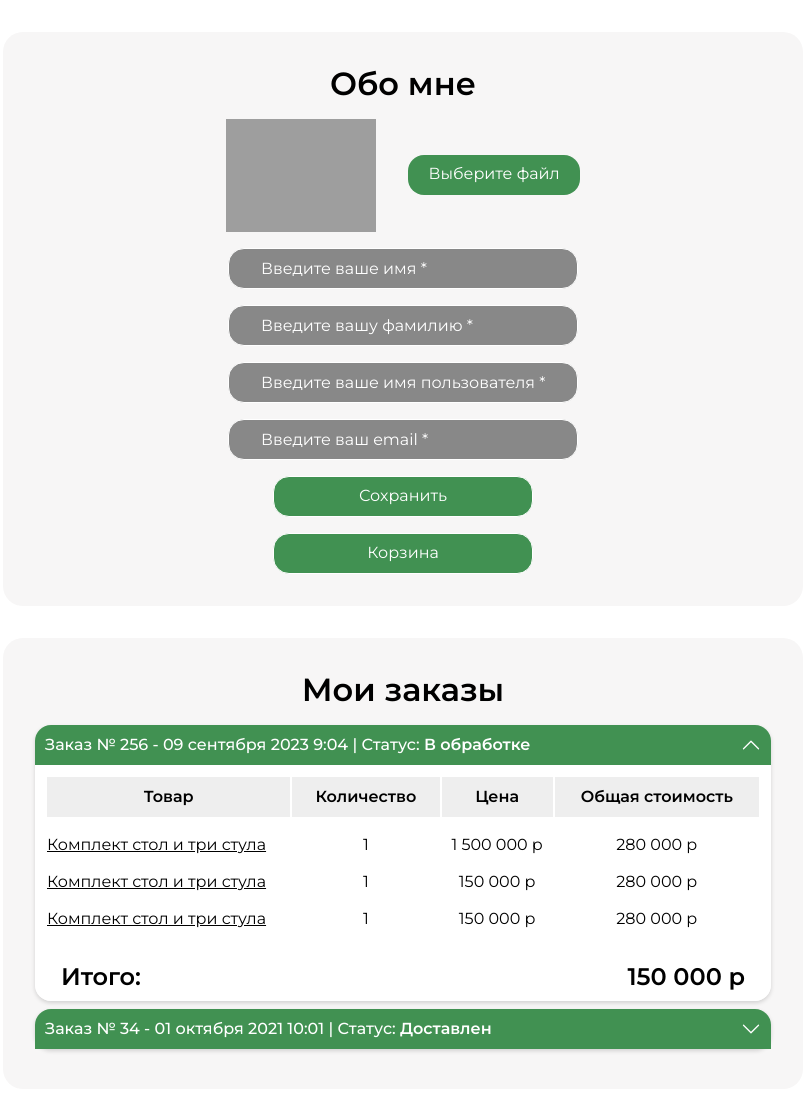
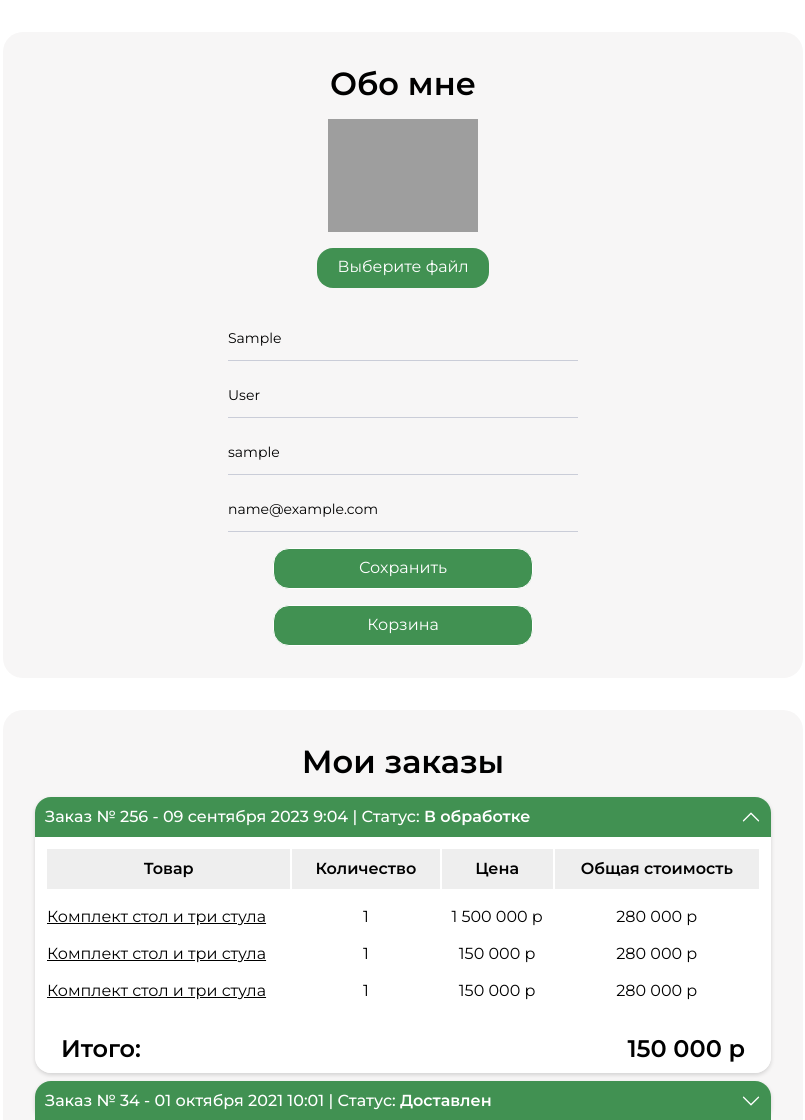
Before and after one commit to troxin-a/interior-furniture-store, a Django app: page /user/profile in a window 1280 px wide. Shown: the part 400-1520 px from the top of the page, without its empty margins (237-1042 px from the left). Run offline with Django 4.2, Linux system fonts and the light colour scheme; the visitor is signed in with stand-in values (Sample User, id 1); some libraries are stand-ins or nearby versions; grey boxes are pictures that could not be loaded.

Commit message:
Add Form Edit User Profile

```diff
--- a/app/goods/views.py
+++ b/app/goods/views.py
@@ -1,7 +1,7 @@
-from django.shortcuts import get_list_or_404, render
+from django.shortcuts import render
 from django.core.paginator import Paginator
 
-from goods.utils import q_search
+from goods.utils import get_queryset_or_404, q_search
 from goods.models import Products
 
 
@@ -17,7 +17,7 @@ def catalog(request, category_slug=None):
     elif query:
         goods = q_search(query)
     else:
-        goods = get_list_or_404(Products.objects.filter(category__slug=category_slug))
+        goods = get_queryset_or_404(Products.objects.filter(category__slug=category_slug))
 
     if on_sale:
         goods = goods.filter(discount__gt=0)
--- a/app/static/src/css/users/profile.css
+++ b/app/static/src/css/users/profile.css
@@ -32,40 +32,36 @@
   display: flex;
   flex-direction: column;
   align-items: center;
+  gap: 16px;
   /* Focus */
   /* Hover/active */
   /* Disabled */
 }
 .content .profile .form .avatar {
   display: flex;
+  flex-direction: column;
   align-items: center;
   margin-bottom: 16px;
-}
-.content .profile .form .avatar__img {
-  margin-right: 32px;
+  gap: 16px;
 }
 .content .profile .form__input {
+  border: none;
+  outline: none;
+  background: transparent;
+  border-bottom: 1px solid rgb(202, 205, 216);
+  color: rgb(0, 0, 0);
+  font-size: 14px;
+  font-weight: 400;
+  line-height: 17px;
+  padding-bottom: 3px;
   width: 350px;
   height: 41px;
-  box-sizing: border-box;
-  border: 1px solid white;
-  border-radius: 16px;
-  padding-left: 32px;
-  padding-right: 32px;
-  color: white;
-  font-size: 16px;
-  font-weight: 400;
-  line-height: 20px;
-  text-align: left;
-  background-color: #888888;
-  outline: none;
-  margin-bottom: 16px;
 }
 .content .profile .form__input::-moz-placeholder {
-  color: white;
+  color: rgb(0, 0, 0);
 }
 .content .profile .form__input::placeholder {
-  color: white;
+  color: rgb(0, 0, 0);
 }
 .content .profile .form__button {
   background-color: #419152;
@@ -85,7 +81,6 @@
   display: flex;
   justify-content: center;
   align-items: center;
-  margin-top: 16px;
 }
 .content .profile .form .input-file span {
   position: relative;
--- a/app/static/src/css/users/profile.scss
+++ b/app/static/src/css/users/profile.scss
@@ -36,36 +36,31 @@
       display: flex;
       flex-direction: column;
       align-items: center;
+      gap: 16px;
 
       .avatar {
         display: flex;
+        flex-direction: column;
         align-items: center;
         margin-bottom: 16px;
-
-        &__img {
-          margin-right: 32px;
-        }
+        gap: 16px;
       }
 
       &__input {
+        border: none;
+        outline: none;
+        background: transparent;
+        border-bottom: 1px solid rgb(202, 205, 216);
+        color: rgb(0, 0, 0);
+        font-size: 14px;
+        font-weight: 400;
+        line-height: 17px;
+        padding-bottom: 3px;
         width: 350px;
         height: 41px;
-        box-sizing: border-box;
-        border: 1px solid white;
-        border-radius: 16px;
-        padding-left: 32px;
-        padding-right: 32px;
-        color: white;
-        font-size: 16px;
-        font-weight: 400;
-        line-height: 20px;
-        text-align: left;
-        background-color: #888888;
-        outline: none;
-        margin-bottom: 16px;
 
         &::placeholder {
-          color: white;
+          color: rgb(0, 0, 0);
         }
       }
 
@@ -88,7 +83,7 @@
           display: flex;
           justify-content: center;
           align-items: center;
-          margin-top: 16px;
+          // margin-top: 16px;
         }
       }
 
--- a/app/templates/base.html
+++ b/app/templates/base.html
@@ -149,6 +149,7 @@
         </nav>
     </header>
 
+    {% include 'includes/notifications.html' %}
     {% block top__content %}{% endblock top__content %}
 </div>
 
@@ -230,6 +231,15 @@
 </footer>
 
 </body>
+<script>
+    setTimeout(hide_notifications, 5000);
+
+    function hide_notifications(){
+	    var element = document.getElementById("notifications");
+        element.className += ' notifications-container_hide';
+    }
+</script>
+
 
 
 </html>
--- a/app/users/forms.py
+++ b/app/users/forms.py
@@ -1,11 +1,18 @@
 from django import forms
-from django.contrib.auth.forms import AuthenticationForm, UserCreationForm
+from django.contrib.auth.forms import (
+    AuthenticationForm,
+    UserCreationForm,
+    UserChangeForm,
+)
 from users.models import User
 
 
 class UserLoginForm(AuthenticationForm):
     class Meta:
         model = User
+
+    username = forms.CharField()
+    password = forms.CharField()
 
 
 class UserRegistrationForm(UserCreationForm):
@@ -26,3 +33,21 @@ class UserRegistrationForm(UserCreationForm):
     email = forms.CharField()
     password1 = forms.CharField()
     password2 = forms.CharField()
+
+
+class UserEditForm(UserChangeForm):
+    class Meta:
+        model = User
+        fields = (
+            "image",
+            "first_name",
+            "last_name",
+            "username",
+            "email",
+        )
+
+        image = forms.ImageField(required=False)
+        first_name = forms.CharField()
+        last_name = forms.CharField()
+        username = forms.CharField()
+        email = forms.CharField()
--- a/app/users/templates/users/login.html
+++ b/app/users/templates/users/login.html
@@ -12,7 +12,6 @@
         <h1 class="top__text">Авторизация</h1>
         <form class="form" action="{% url "user:login" %}" method="POST">
             {% csrf_token %}
-            {% include 'includes/notifications.html' %}
             <input type="text" class="form__input" id="username" value="{% if form.username.value %}{{ form.username.value }}{% endif %}" name="username" placeholder="Введите ваше имя пользователя" required>
             <input type="password" class="form__input" id="password" name="password" placeholder="Введите ваш пароль" required>
             <button type="submit" class="form__button">Войти</button>
--- a/app/users/templates/users/profile.html
+++ b/app/users/templates/users/profile.html
@@ -3,6 +3,8 @@
 
 {% block css %}
     <link rel="stylesheet" href="{% static "src/css/users/profile.css" %}">
+    <script src="https://snipp.ru/cdn/jquery/2.1.1/jquery.min.js"></script>
+
 {% endblock css %}
 
 {% block top__content %}
@@ -17,25 +19,70 @@
     <div class="profile">
         <h1>Обо мне</h1>
         <div class="">
-            <form class="form">
+            <form class="form" action="{% url "user:profile" %}" method="POST" enctype="multipart/form-data">
+                {% csrf_token %}
                 <div class="avatar">
-                    <img src="{% static "src/img/cart/prod1.jpg" %}"
+                    <img src="{% if user.image %}{{ user.image.url }}{% else %}{% static "src/img/cart/prod1.jpg" %}{% endif %}"
                         alt="Аватар пользователя" class="avatar__img"
                         style="max-width: 150px;">
                     <label class="input-file">
-                        <input type="file" name="file">
+                        <input type="file" name="image">
                         <span>Выберите файл</span>
                     </label>
+                    {% if form.image.errors %}
+                    <div class="notifications">
+                        {% for item in form.image.errors %}
+                        <div class="notifications__item item_red">
+                            {{ item }}
+                        </div>
+                        {% endfor %}
+                    </div>
+                    {% endif %}
                 </div>
-                <input type="text" class="form__input" id="firstName"
-                    placeholder="Введите ваше имя *" value="" required>
-                <input type="text" class="form__input" id="lastName"
-                    placeholder="Введите вашу фамилию *" value="" required>
-                <input type="text" class="form__input" id="username"
-                    placeholder="Введите ваше имя пользователя *" value="" required>
-                <input type="email" class="form__input" id="email"
-                    placeholder="Введите ваш email *" value=""
-                    required>
+                <input type="text" class="form__input" id="firstName" name="first_name"
+                    placeholder="Введите ваше имя *" value="{{ form.first_name.value }}" required>
+                    {% if form.first_name.errors %}
+                    <div class="notifications">
+                        {% for item in form.first_name.errors %}
+                        <div class="notifications__item item_red">
+                            {{ item }}
+                        </div>
+                        {% endfor %}
+                    </div>
+                    {% endif %}
+                <input type="text" class="form__input" id="lastName" name="last_name"
+                    placeholder="Введите вашу фамилию *" value="{{ form.last_name.value }}" required>
+                    {% if form.last_name.errors %}
+                    <div class="notifications">
+                        {% for item in form.last_name.errors %}
+                        <div class="notifications__item item_red">
+                            {{ item }}
+                        </div>
+                        {% endfor %}
+                    </div>
+                    {% endif %}
+                <input type="text" class="form__input" id="username" name="username"
+                    placeholder="Введите ваше имя пользователя *" value="{{ form.username.value }}" required>
+                    {% if form.username.errors %}
+                    <div class="notifications">
+                        {% for item in form.username.errors %}
+                        <div class="notifications__item item_red">
+                            {{ item }}
+                        </div>
+                        {% endfor %}
+                    </div>
+                    {% endif %}
+                <input type="email" class="form__input" id="email" name="email"
+                    placeholder="Введите ваш email *" value="{{ form.email.value }}" required>
+                    {% if form.email.errors %}
+                    <div class="notifications">
+                        {% for item in form.email.errors %}
+                        <div class="notifications__item item_red">
+                            {{ item }}
+                        </div>
+                        {% endfor %}
+                    </div>
+                    {% endif %}
                 <button type="submit" class="form__button">Сохранить</button>
                 <a href="{% url "user:cart" %}">
                     <div class="form__button form__button_div">Корзина</div>
@@ -135,6 +182,7 @@
 </div>
 
 <script>
+    <!-- Аккордеон -->
     class ItcAccordion {
       constructor(target, config) {
         this._el = typeof target === 'string' ? document.querySelector(target) : target;
@@ -160,7 +208,14 @@
         });
       }
     }
+    new ItcAccordion('#accordion-1');
+    <!-- Конец аккордеона -->
 
-    new ItcAccordion('#accordion-1');
+    <!-- Для загрузки картинки -->
+    $('.input-file input[type=file]').on('change', function(){
+        let file = this.files[0];
+        $(this).next().html(file.name);
+    });
+    <!-- Конец загрузки картинки -->
 </script>
 {% endblock %}
--- a/app/users/views.py
+++ b/app/users/views.py
@@ -1,9 +1,10 @@
-from django.contrib import auth
-from django.http import HttpResponse, HttpResponseRedirect
+from django.contrib.auth.decorators import login_required
+from django.contrib import auth, messages
+from django.http import HttpResponseRedirect
 from django.shortcuts import redirect, render
 from django.urls import reverse
 
-from users.forms import UserLoginForm, UserRegistrationForm
+from users.forms import UserEditForm, UserLoginForm, UserRegistrationForm
 from goods.models import Products
 
 
@@ -16,6 +17,7 @@ def login(request):
             user = auth.authenticate(username=username, password=password)
             if user:
                 auth.login(request, user)
+                messages.success(request, f"Вы успешно вошли в аккаунт {username}")
                 return HttpResponseRedirect(reverse('main:index'))
     else:
         form = UserLoginForm()
@@ -36,7 +38,8 @@ def registration(request):
             form.save()
             user = form.instance
             auth.login(request, user)
-            return HttpResponseRedirect(reverse('user:profile'))
+            messages.success(request, f"Вы успешно зарегистрировались и вошли в аккаунт {user.username}")
+            return HttpResponseRedirect(reverse('main:index'))
     else:
         form = UserRegistrationForm()
 
@@ -48,13 +51,26 @@ def registration(request):
     return render(request, 'users/registration.html', context)
 
 
+@login_required
 def profile(request):
+    if request.method == "POST":
+        form = UserEditForm(data=request.POST, instance=request.user, files=request.FILES)
+        if form.is_valid():
+            form.save()
+            messages.success(request, "Профиль успешно обновлен")
+            return HttpResponseRedirect(reverse('user:profile'))
+    else:
+        form = UserEditForm(instance=request.user)
+
     context = {
-        'title': 'Профиль'
+        'title': 'Профиль пользователя',
+        'form': form,
     }
 
     return render(request, 'users/profile.html', context)
 
+
+@login_required
 def cart(request):
     goods = Products.objects.order_by("?")
 
@@ -68,6 +84,8 @@ def cart(request):
     return render(request, 'users/cart.html', context)
 
 
+@login_required
 def logout(request):
+    messages.success(request, "Выполнен выход из аккаунта")
     auth.logout(request)
     return redirect(reverse('main:index'))
```
Also changed, not shown: app/goods/utils.py (+12 -0 lines), app/static/src/css/style.css (+27 -1 lines), app/static/src/css/style.scss (+35 -1 lines), app/templates/includes/notifications.html (+22 -5 lines), app/users/templates/users/registration.html (+6 -6 lines), 2 other files.
